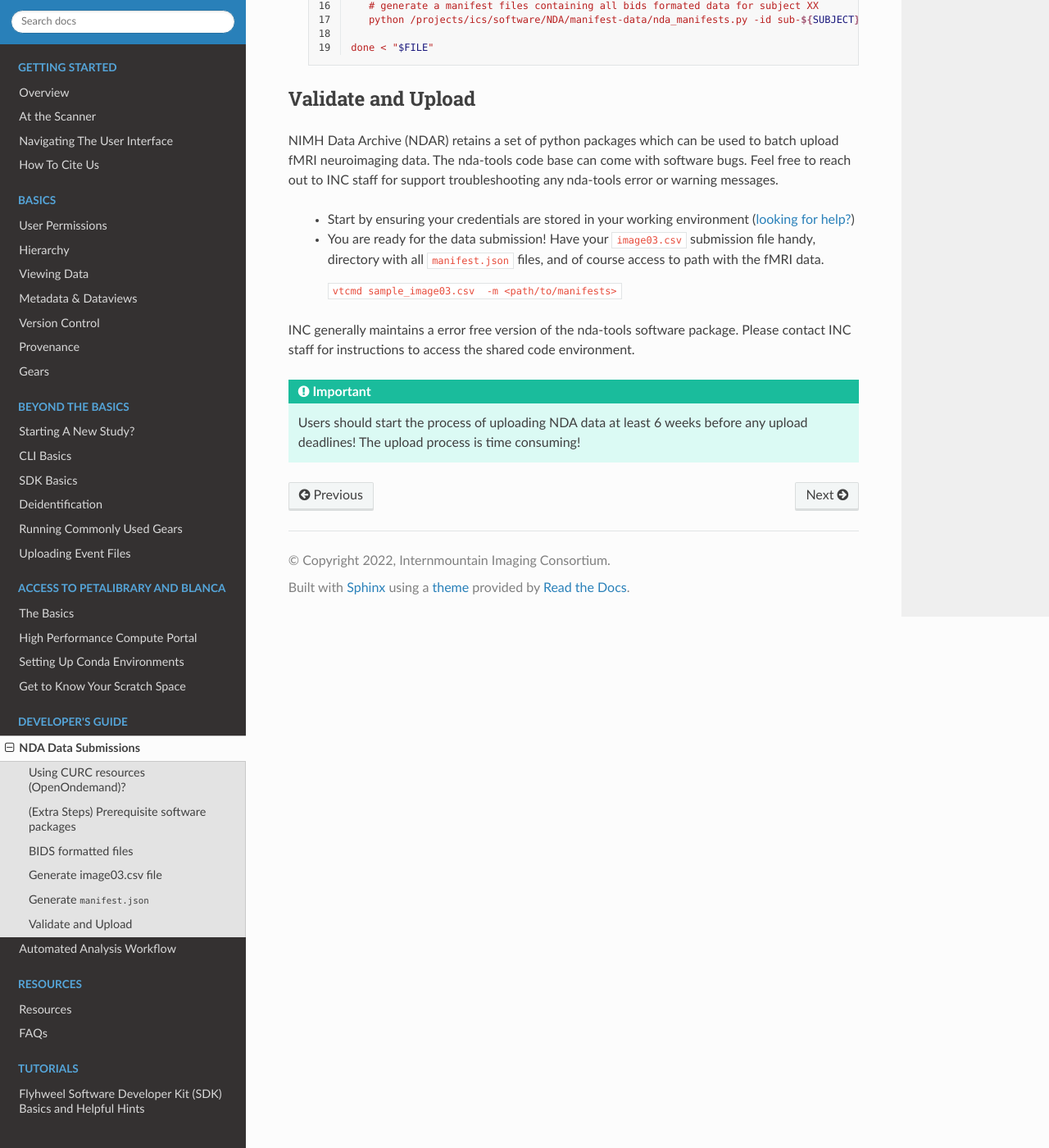
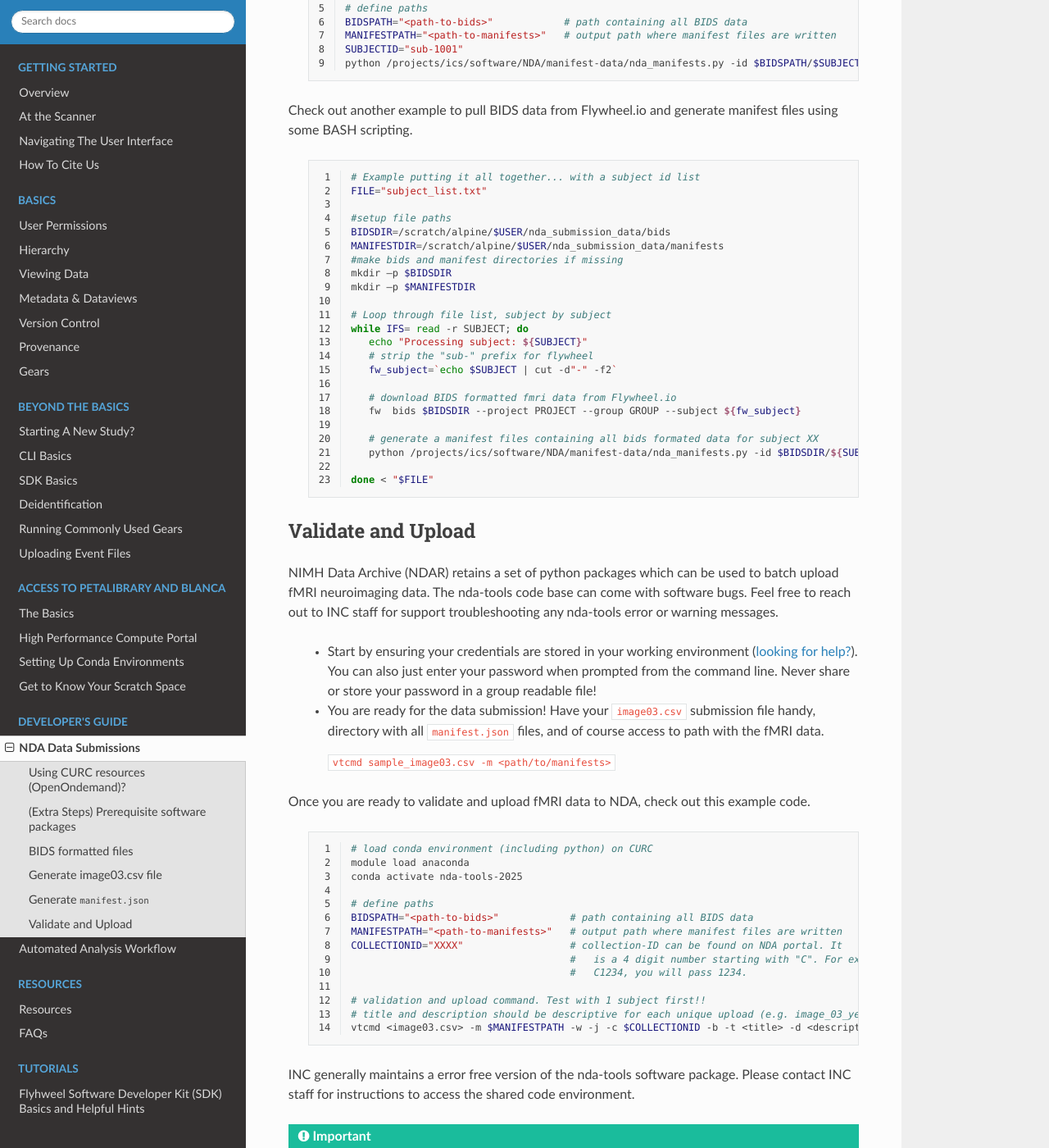
Before and after one commit to intermountainneuroimaging/inc_documentation, a Sphinx documentation site: the page built from docs/source/nda_uploads.rst, in a window 1280 px wide and 1400 px high, scrolled down 2211 px. Shown: the whole window at 82% size. Built offline with Sphinx 7.4.7 and the Read the Docs theme 3.1.0, drawn with Linux system fonts in a browser that asks for light colours; some of the changed text lies outside the part shown.

Commit message:
incorp nda uploads feedback from users

```diff
--- a/docs/source/nda_uploads.rst
+++ b/docs/source/nda_uploads.rst
@@ -20,6 +20,7 @@
 
       module load anaconda
       conda activate nda-tools-2025
+      cd /scratch/alpine/<identikey>
 
 (Extra Steps) Prerequisite software packages
 ++++++++++++++++++++++++++++++++++++++++++++++++++++
@@ -36,6 +37,24 @@
     :code:`fw export bids <target_path_for_bids> --project PROJECT --group GROUPID --subject [subjects] --session [sessions]`
 
  - Be sure to include your event timing data! The event timing data may automatically be exported in the BIDS export or you may need to manually export depending on the project settings. If you have questions or concerns, contact INC staff
+
+Here is an example to download a single subject using BIDS formatting.
+
+   .. code-block:: bash
+
+      # load conda environment (including python) on CURC
+      module load anaconda
+      conda activate nda-tools-2025
+
+      # define paths
+      BIDSDIR="/scratch/alpine/<identikey>/nda_submission_data/bids"
+      mkdir -p $BIDSDIR
+
+      # export bids data
+      fw export bids --group ics --project flanker --subject 01 $BIDSDIR
+
+      # check downloads
+      ls -l $BIDSDIR
 
 
 Generate image03.csv file
@@ -56,10 +75,21 @@
 
 After downloading necessary fMRI data and organizing entries in the image03 format, you will need to generate a unique :code:`manifest.json` for each image03.csv file entry (generally on data collection *session*). Uploading fMRI data using :code:`manifest.json` instead of a single zipped archive has a few advantages. It improves visibility within NDA's registry and affords users wishing to download the dataset flexibility to select a subset of the full imaging protocol. To learn more about generate the :code:`manifest.json` files, check out NDAR's repo `manifest-data. <https://github.com/NDAR/manifest-data/tree/master>`_
 
-   :code:`python /projects/ics/software/NDA/manifest-data/nda_manifests.py -id sub-[ID] -of manifest_[ID].json`
+   .. code-block:: bash
+      :linenos:
+
+      # load conda environment (including python) on CURC
+      module load anaconda
+      conda activate nda-tools-2025
+
+      # define paths
+      BIDSPATH="<path-to-bids>"            # path containing all BIDS data
+      MANIFESTPATH="<path-to-manifests>"   # output path where manifest files are written
+      SUBJECTID="sub-1001"
+      python /projects/ics/software/NDA/manifest-data/nda_manifests.py -id $BIDSPATH/$SUBJECTID -of MANIFESTPATH/$SUBJECTID.json
 
 
-Check out this example to pull BIDS data from Flywheel.io and generate manifest files using some BASH scripting.
+Check out another example to pull BIDS data from Flywheel.io and generate manifest files using some BASH scripting.
 
    .. code-block:: bash
       :linenos:
@@ -69,18 +99,22 @@
 
       #setup file paths
       BIDSDIR=/scratch/alpine/$USER/nda_submission_data/bids
+      MANIFESTDIR=/scratch/alpine/$USER/nda_submission_data/manifests
       #make bids and manifest directories if missing
       mkdir –p $BIDSDIR
-      mkdir –p $BIDSDIR/manifests
+      mkdir –p $MANIFESTDIR
 
       # Loop through file list, subject by subject
       while IFS= read -r SUBJECT; do
          echo "Processing subject: ${SUBJECT}"
+         # strip the "sub-" prefix for flywheel
+         fw_subject=`echo $SUBJECT | cut -d"-" -f2`
+
          # download BIDS formatted fmri data from Flywheel.io
-         fw  bids $BIDSDIR --project PROJECT --group GROUP --subject ${SUBJECT}"
+         fw  bids $BIDSDIR --project PROJECT --group GROUP --subject ${fw_subject}
 
          # generate a manifest files containing all bids formated data for subject XX
-         python /projects/ics/software/NDA/manifest-data/nda_manifests.py -id sub-${SUBJECT} -of manifest_${SUBJECT}.json
+         python /projects/ics/software/NDA/manifest-data/nda_manifests.py -id $BIDSDIR/${SUBJECT} -of $/MANIFESTDIR/${SUBJECT}.json
 
       done < "$FILE"
 
@@ -91,10 +125,30 @@
 
 NIMH Data Archive (NDAR) retains a set of python packages which can be used to batch upload fMRI neuroimaging data. The nda-tools code base can come with software bugs. Feel free to reach out to INC staff for support troubleshooting any nda-tools error or warning messages.
 
- - Start by ensuring your credentials are stored in your working environment (`looking for help? <https://github.com/NDAR/nda-tools/blob/main/README.md#step-4-authenticate-with-nda-tools>`_)
+ - Start by ensuring your credentials are stored in your working environment (`looking for help? <https://github.com/NDAR/nda-tools/blob/main/README.md#step-4-authenticate-with-nda-tools>`_). You can also just enter your password when prompted from the command line. Never share or store your password in a group readable file!
  - You are ready for the data submission! Have your :code:`image03.csv` submission file handy, directory with all :code:`manifest.json` files, and of course access to path with the fMRI data.
 
-   :code:`vtcmd sample_image03.csv  -m <path/to/manifests>`
+   :code:`vtcmd sample_image03.csv -m <path/to/manifests>`
+
+Once you are ready to validate and upload fMRI data to NDA, check out this example code.
+
+   .. code-block:: bash
+      :linenos:
+
+      # load conda environment (including python) on CURC
+      module load anaconda
+      conda activate nda-tools-2025
+
+      # define paths
+      BIDSPATH="<path-to-bids>"            # path containing all BIDS data
+      MANIFESTPATH="<path-to-manifests>"   # output path where manifest files are written
+      COLLECTIONID="XXXX"                  # collection-ID can be found on NDA portal. It
+                                           #   is a 4 digit number starting with "C". For example,
+                                           #   C1234, you will pass 1234.
+
+      # validation and upload command. Test with 1 subject first!!
+      # title and description should be descriptive for each unique upload (e.g. image_03_year)
+      vtcmd <image03.csv> -m $MANIFESTPATH -w -j -c $COLLECTIONID -b -t <title> -d <description>
 
 INC generally maintains a error free version of the nda-tools software package. Please contact INC staff for instructions to access the shared code environment.
 
```
